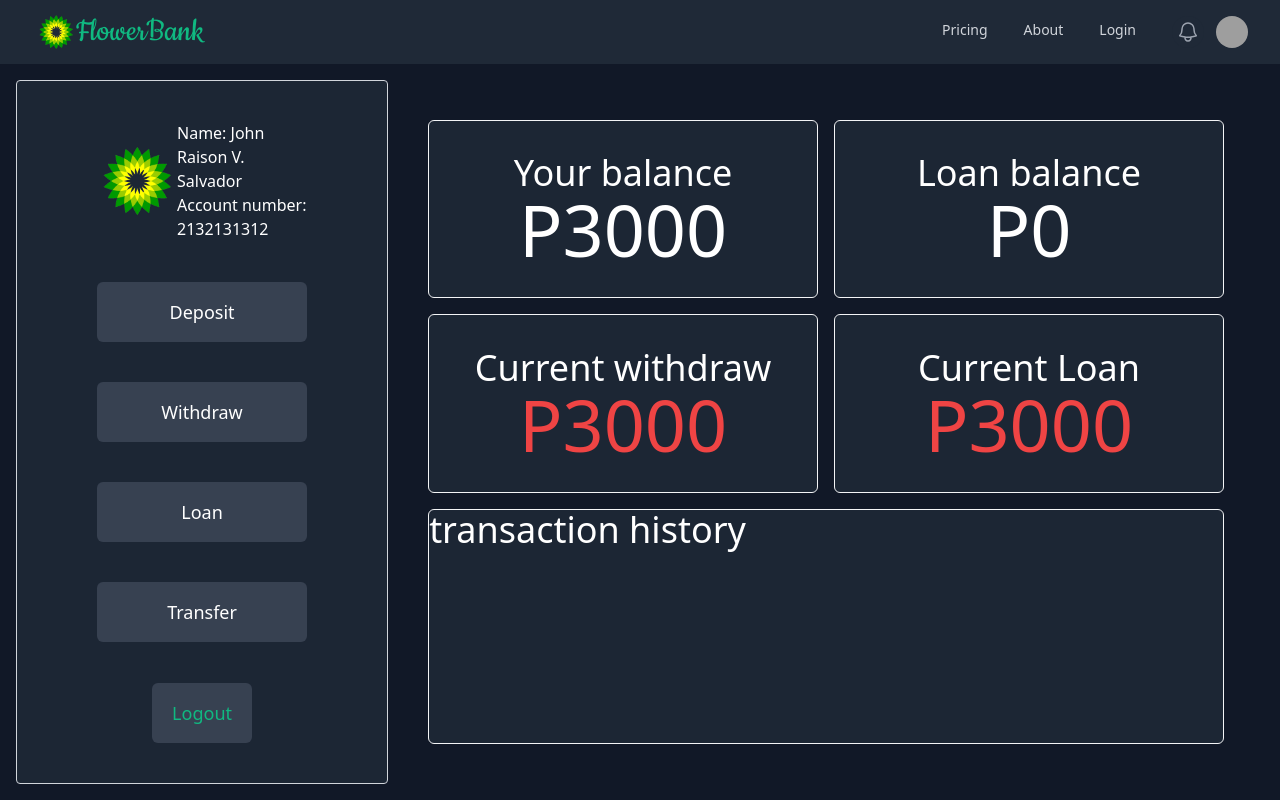
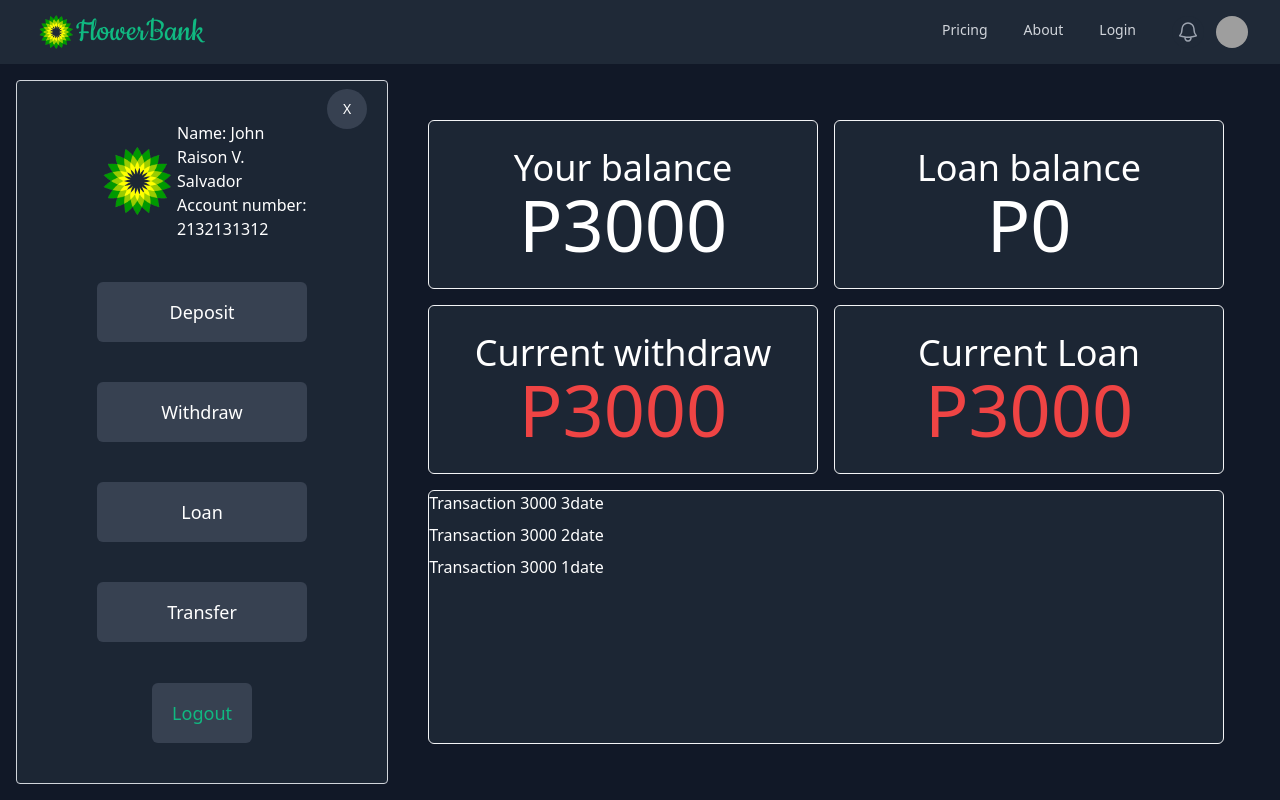
Before and after one commit to Pngtaq/Banking-app-2, a React (Vite) app: page /applayout in a window 1280 px wide. Built offline with nearby package versions, Linux system fonts and the light colour scheme; grey boxes are pictures that could not be loaded.

Commit message:
Added new feature

```diff
--- a/src/components/UserAccountDetails.jsx
+++ b/src/components/UserAccountDetails.jsx
@@ -1,24 +1,41 @@
 export default function UserAccountDetails() {
   return (
     <div className="bg-gray-900 w-full grid-cols-2 grid gap-4 px-26 p-10">
-      <div className=" bg-gray-800 rounded-md bg-clip-padding backdrop-filter backdrop-blur-sm bg-opacity-90 border border-gray-100 text-4xl text-center flex flex-col justify-center items-center">
+      <div className=" bg-gray-800 rounded-md bg-clip-padding backdrop-filter backdrop-blur-sm bg-opacity-90 border border-gray-100 text-4xl text-center flex flex-col justify-center items-center md:col-span-1 col-span-2">
         <h1 className="text-4xl">Your balance</h1>
         <h1 className="text-7xl">P3000</h1>
       </div>
-      <div className=" bg-gray-800 rounded-md bg-clip-padding backdrop-filter backdrop-blur-sm bg-opacity-90 border border-gray-100 text-center flex flex-col justify-center items-center">
+      <div className=" bg-gray-800 rounded-md bg-clip-padding backdrop-filter backdrop-blur-sm bg-opacity-90 border border-gray-100 text-center flex flex-col justify-center items-center md:col-span-1 col-span-2">
         <h1 className="text-4xl">Loan balance</h1>
         <h1 className="text-7xl">P0</h1>
       </div>
-      <div className=" bg-gray-800 rounded-md bg-clip-padding backdrop-filter backdrop-blur-sm bg-opacity-90 border border-gray-100 text-4xl text-center flex flex-col justify-center items-center">
+      <div className=" bg-gray-800 rounded-md bg-clip-padding backdrop-filter backdrop-blur-sm bg-opacity-90 border border-gray-100 text-4xl text-center flex flex-col justify-center items-center md:col-span-1 col-span-2">
         <h1 className="text-4xl">Current withdraw</h1>
         <h1 className="text-7xl text-red-500">P3000</h1>
       </div>
-      <div className=" bg-gray-800 rounded-md bg-clip-padding backdrop-filter backdrop-blur-sm bg-opacity-90 border border-gray-100 text-4xl text-center flex flex-col justify-center items-center">
+      <div className=" bg-gray-800 rounded-md bg-clip-padding backdrop-filter backdrop-blur-sm bg-opacity-90 border border-gray-100 text-4xl text-center flex flex-col justify-center items-center md:col-span-1 col-span-2">
         <h1 className="text-4xl">Current Loan</h1>
         <h1 className="text-7xl text-red-500">P3000</h1>
       </div>
-      <div className="font-medium  text-4xl col-span-2 row-span-3  bg-gray-800 rounded-md bg-clip-padding backdrop-filter backdrop-blur-sm bg-opacity-90 border border-gray-100">
-        transaction history
+      <div className="font-medium  col-span-2 row-span-3  bg-gray-800 rounded-md bg-clip-padding backdrop-filter backdrop-blur-sm bg-opacity-90 border border-gray-100 flex flex-col-reverse gap-2 justify-end">
+        <div>
+          <p>
+            <span>Transaction </span> <span>3000 1</span>
+            <span>date</span>
+          </p>
+        </div>
+        <div>
+          <p>
+            <span>Transaction </span> <span>3000 2</span>
+            <span>date</span>
+          </p>
+        </div>
+        <div className="row-span-6">
+          <p>
+            <span>Transaction </span> <span>3000 3</span>
+            <span>date</span>
+          </p>
+        </div>
       </div>
     </div>
   );
--- a/src/components/UserMenu.jsx
+++ b/src/components/UserMenu.jsx
@@ -1,6 +1,12 @@
-export default function UserMenu() {
+export default function UserMenu({ handleIsOpen }) {
   return (
-    <div className="h-full text-white  flex flex-col justify-between px-20 py-10 bg-gray-800 bg-clip-padding backdrop-filter backdrop-blur-sm bg-opacity-90 border border-gray-300 rounded">
+    <div className="h-full text-white  flex flex-col justify-between px-20 py-10 bg-gray-800 bg-clip-padding backdrop-filter backdrop-blur-sm bg-opacity-90 border border-gray-300 rounded relative">
+      <button
+        className="absolute top-2 right-5 rounded-full px-2 py-2 font-medium bg-gray-700 h-10 w-10 text-sm"
+        onClick={handleIsOpen}
+      >
+        X
+      </button>
       <div className="flex items-center">
         <img src="/images/logo.png" className="w-20" />
         <div>
@@ -12,9 +18,9 @@ export default function UserMenu() {
         <button className="rounded-md px-5 py-4 font-medium bg-gray-700 text-lg mt-10">
           Deposit
         </button>
-        <butto className="rounded-md px-5 py-4 font-medium bg-gray-700 text-lg mt-10">
+        <button className="rounded-md px-5 py-4 font-medium bg-gray-700 text-lg mt-10">
           Withdraw
-        </butto>
+        </button>
         <button className="rounded-md px-5 py-4 font-medium bg-gray-700 text-lg mt-10">
           Loan
         </button>
--- a/src/pages/AppLayout.jsx
+++ b/src/pages/AppLayout.jsx
@@ -2,12 +2,27 @@ import UserMenu from "../components/UserMenu";
 import PageNav from "../components/PageNav.jsx";
 
 import UserAccountDetails from "../components/UserAccountDetails";
+import { useState } from "react";
+
 export default function AppLayout() {
+  const [isOpen, setIsOpen] = useState(true);
+  function handleIsOpen() {
+    setIsOpen((isTrue) => !isTrue);
+  }
   return (
     <div className="grid h-screen grid-rows-[auto_1fr] text-white">
       <PageNav />
-      <div className="flex p-4">
-        <UserMenu />
+
+      <div className="flex p-4 md:flex-row flex-col relative">
+        {!isOpen && (
+          <button
+            onClick={handleIsOpen}
+            className="rounded-full px-2 py-2 font-medium bg-gray-700 h-10 w-10 text-sm"
+          >
+            X
+          </button>
+        )}
+        {isOpen && <UserMenu handleIsOpen={handleIsOpen} />}
         <UserAccountDetails />
       </div>
     </div>
```
